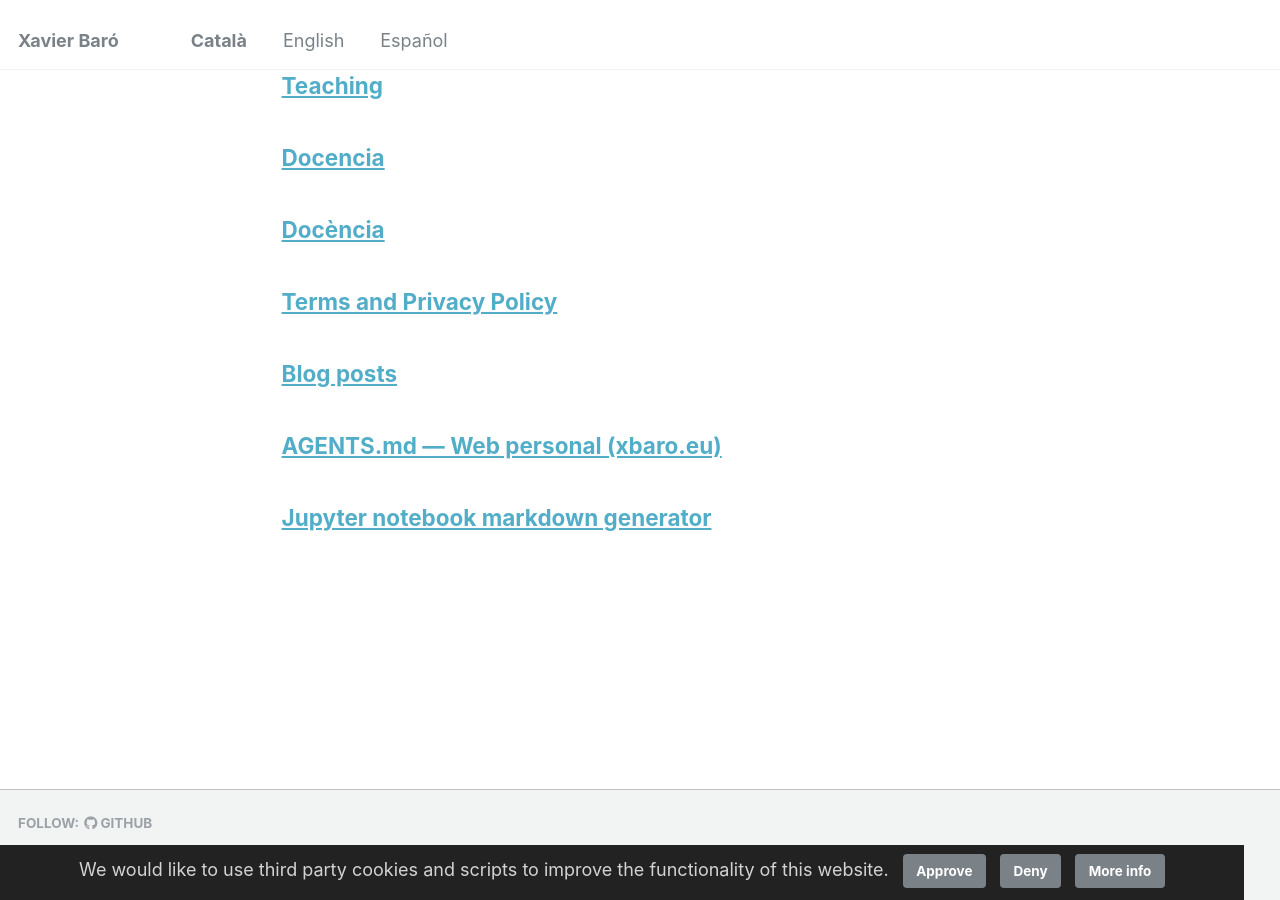
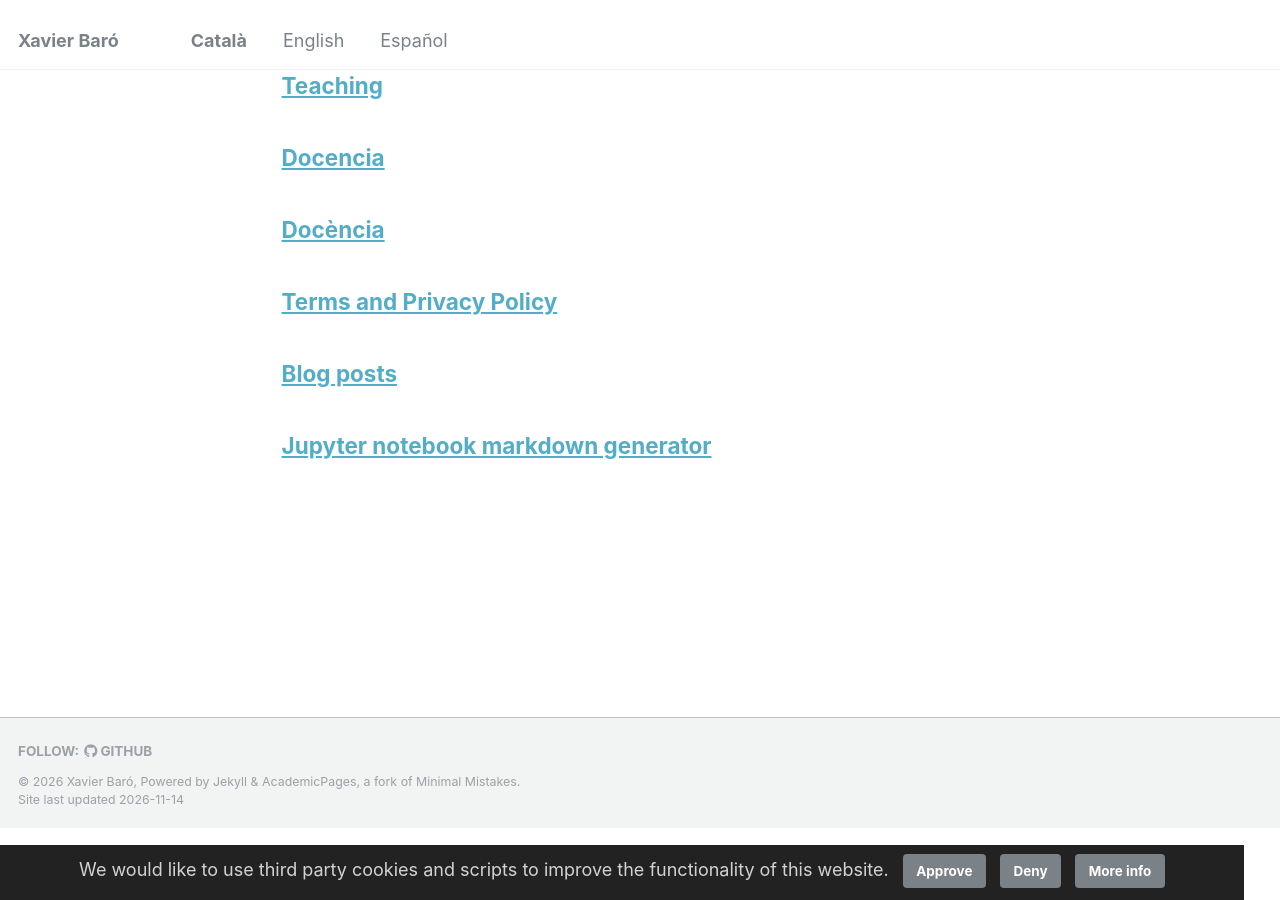
Before and after one commit to xbaro/xbaro.github.io, a Jekyll site: the page built from _pages/page-archive.html, in a window 1280 px wide and 900 px high, scrolled down 1691 px. Built offline with Jekyll 4.4.1, drawn with Linux system fonts in a browser that asks for light colours; part of the change alters nothing that is shown.

Commit message:
Exclude AGENTS.md and CLAUDE.md from the published site
Co-Authored-By: Claude Sonnet 5.5 <noreply@anthropic.com>

```diff
--- a/_config.yml
+++ b/_config.yml
@@ -158,6 +158,8 @@ include:
   - _pages
   - files
 exclude:
+  - AGENTS.md
+  - CLAUDE.md
   - "*.sublime-project"
   - "*.sublime-workspace"
   - .asset-cache
```
